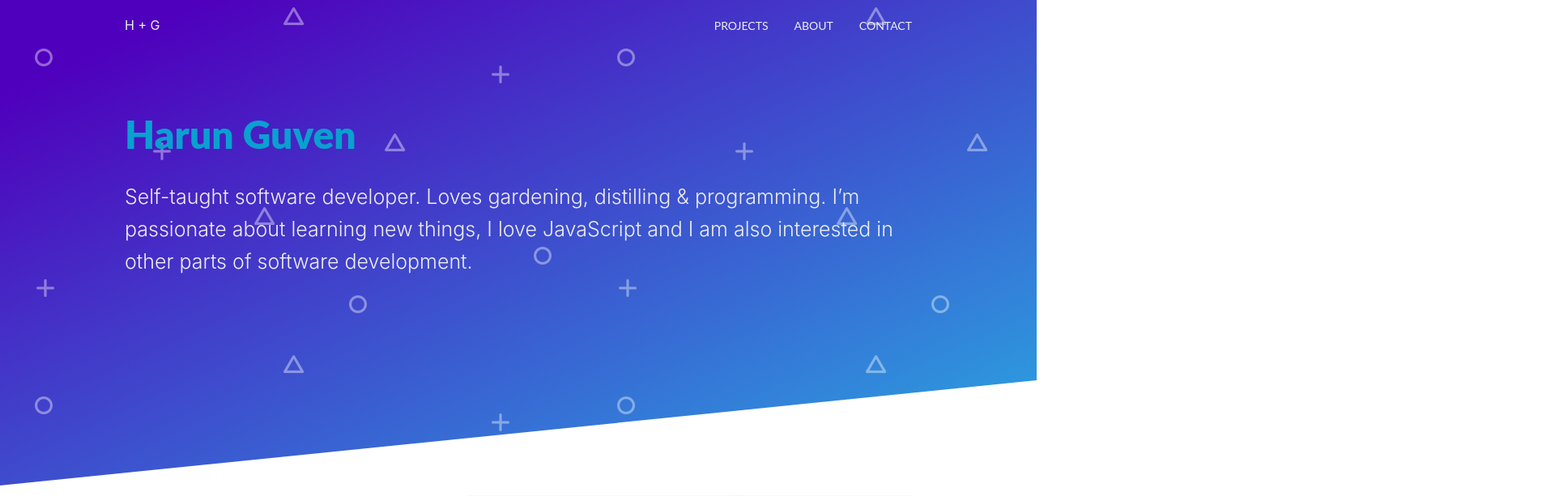
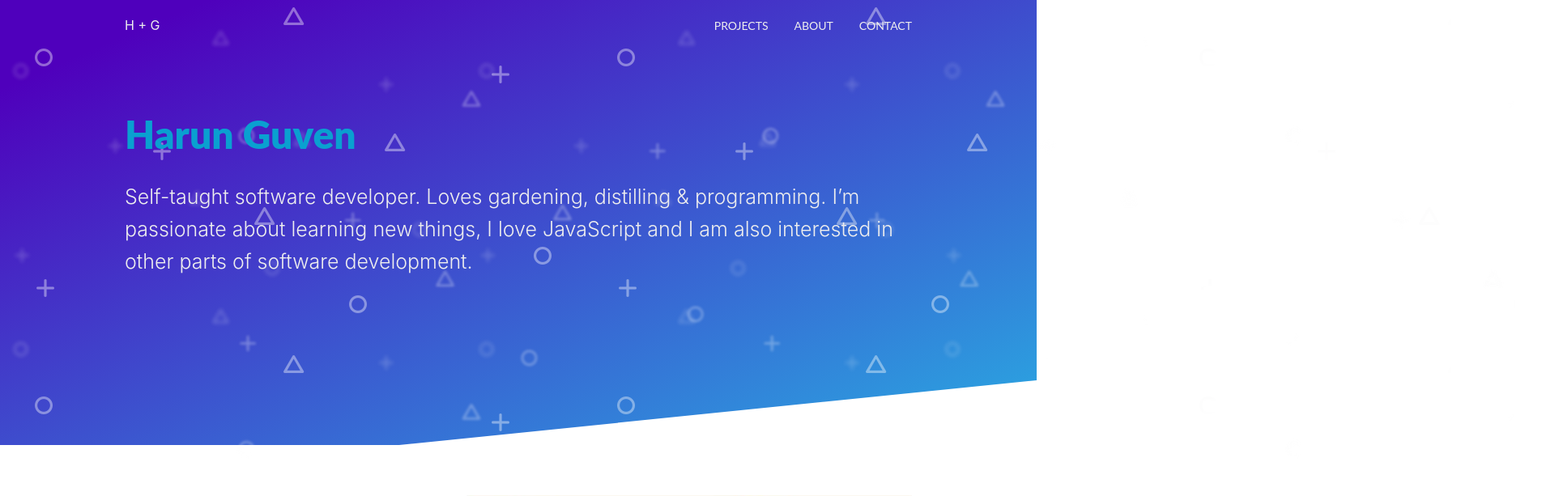
Before and after one commit to harunfr/harun-guven-com, a React (Create React App) app: page / in a window 1280 px wide. Shown: the top 613 px of the page at 81% size, 1920 px wide, since content can reach past the window. Built offline with nearby package versions, Linux system fonts and the light colour scheme.

Commit message:
added parallax effect

```diff
--- a/src/App.tsx
+++ b/src/App.tsx
@@ -7,10 +7,17 @@ import Header from './components/Header';
 import Technologies from './components/Technologies';
 import MyJourney from './components/MyJourney';
 import Projects from './components/Projects';
+import Parallax from './components/Parallax';
 
 function App() {
+  // console.log('I am rendered --> APPPPPP');
+
   // polygon height: 130;
   const [isViewingHeader, setIsViewingHeader] = useState(true);
+  const [cursorMovement, setCursorMovement] = useState({
+    deltaX: 0,
+    deltaY: 0,
+  });
 
   useEffect(() => {
     const onScroll = () => {
@@ -26,14 +33,36 @@ function App() {
     return () => window.removeEventListener('scroll', onScroll);
   }, [isViewingHeader]);
 
+  /// //////////////
+
+  useEffect(() => {
+    const onMouseMove = (event: any) => {
+      const middleX = event.view.innerWidth / 2;
+      const middleY = event.view.innerHeight / 2;
+      // console.log(event);
+      const deltaX = middleX - event.pageX;
+      const deltaY = middleY - event.pageY;
+      setCursorMovement({ deltaX, deltaY });
+    };
+    // clean up code
+    window.removeEventListener('mousemove', onMouseMove);
+    window.addEventListener('mousemove', onMouseMove, { passive: true });
+    return () => window.removeEventListener('mousemove', onMouseMove);
+  }, [cursorMovement]);
+
+  /// //////////
+
   return (
     <>
       <GlobalStyle />
 
       <MainContainer>
+        <Parallax
+          verticalMove={cursorMovement.deltaX}
+          horizontalMove={cursorMovement.deltaY}
+        />
         <Navigation isViewingHeader={isViewingHeader} />
         <Header />
-
         {/* <main> */}
         <Projects />
         <Technologies />
--- a/src/components/Header/styles.tsx
+++ b/src/components/Header/styles.tsx
@@ -1,42 +1,14 @@
 import styled from 'styled-components/macro';
 import testBg from '../../assets/testBg.png';
-//
-// import helpers
-//
 
 export const Container = styled.header`
   margin-top: -100px;
-  /* border: 1px solid blue; */
   height: 550px;
   padding: 120px 0 150px 0;
   background-color: transparent;
   color: #f00;
+`;
 
-  &::before {
-    content: '';
-    z-index: -1;
-    position: absolute;
-    left: 0;
-    top: 0;
-    width: 100%;
-    height: 600px;
-    background: linear-gradient(to bottom right, #4f00bc 10%, #29abe2 100%);
-  }
-  &::after {
-    content: '';
-    z-index: -1;
-    position: absolute;
-    left: 0;
-    top: 0;
-    width: 100%;
-    height: 600px;
-    background: url(${testBg});
-    background-repeat: repeat;
-  }
-`;
-//
-// helpers here if needed.
-//
 export const MyName = styled.h1`
   color: #0aa0d0;
   font-size: 3rem;
--- a/src/components/MyJourney/styles.tsx
+++ b/src/components/MyJourney/styles.tsx
@@ -1,12 +1,10 @@
 import styled from 'styled-components/macro';
-
 
 export const Container = styled.section`
   display: flex;
   flex-direction: column;
   row-gap: 1rem;
 `;
-
 
 export const StackWrapper = styled.div``;
 export const BoldText = styled.span`
@@ -24,6 +22,4 @@ export const JourneyTitle = styled.h3`
   font-size: 1.25rem;
   color: #0aa0d0;
 `;
-export const JourneyBody = styled.span`
-
-`;
+export const JourneyBody = styled.span``;
--- /dev/null
+++ b/src/components/Parallax/index.tsx
@@ -0,0 +1,48 @@
+import React from 'react';
+
+import {
+  Container, Parallaxes, ParallaxWrapper, ParallaxItem,
+} from './styles';
+/**
+ * first parallax item is the front one.
+ */
+
+interface Props {
+  front?: boolean;
+  middle?: boolean;
+  back?: boolean;
+  verticalMove: number;
+  horizontalMove: number;
+}
+
+function Parallax({ verticalMove, horizontalMove }: Props) {
+  return (
+    <Container>
+      <Parallaxes>
+        <ParallaxWrapper
+          front
+          verticalMove={verticalMove}
+          horizontalMove={horizontalMove}
+        >
+          <ParallaxItem front />
+        </ParallaxWrapper>
+        <ParallaxWrapper
+          middle
+          verticalMove={verticalMove}
+          horizontalMove={horizontalMove}
+        >
+          <ParallaxItem middle />
+        </ParallaxWrapper>
+        <ParallaxWrapper
+          back
+          verticalMove={verticalMove}
+          horizontalMove={horizontalMove}
+        >
+          <ParallaxItem back />
+        </ParallaxWrapper>
+      </Parallaxes>
+    </Container>
+  );
+}
+
+export default Parallax;
--- /dev/null
+++ b/src/components/Parallax/styles.tsx
@@ -0,0 +1,86 @@
+import styled from 'styled-components/macro';
+import testBg from '../../assets/testBg.webp';
+
+/** horizontal factor is 5.66 for front, 5.66 * 3 / 2 for middle and 5.66 * 3 / 1 for back. */
+/** vertical factor is 8.4 for front, 8.4 * 3 / 2 for middle and 8.4 * 3 / 1 for back. */
+
+export const Container = styled.div`
+  z-index: -1;
+  position: absolute;
+  /* border: 10px solid green; */
+  background: linear-gradient(to bottom right, #4f00bc 10%, #29abe2 100%);
+  left: 0;
+  top: 0;
+  width: 100%;
+  height: 550px;
+`;
+
+export const Parallaxes = styled.ul`
+  position: relative;
+  transform: translate3d(0px, 0px, 0px);
+  transform-style: preserve-3d;
+  backface-visibility: hidden;
+  width: 100%;
+  height: 92%;
+  opacity: 1;
+  /* animation: parallax-pattern 3.1s ease; */
+`;
+
+interface Props {
+  front?: boolean;
+  middle?: boolean;
+  back?: boolean;
+  horizontalMove: number;
+  verticalMove: number;
+}
+
+export const ParallaxWrapper = styled.li.attrs<Props>((props) => ({
+  style: {
+    transform: `translate3d(${
+      props.front
+        ? props.verticalMove / 5.66
+        : props.middle
+          ? props.verticalMove / 8.475
+          : props.verticalMove / 16.98
+    }px, ${
+      props.front
+        ? props.horizontalMove / 5.66
+        : props.middle
+          ? props.horizontalMove / 8.475
+          : props.horizontalMove / 16.98
+    }px, 0)`,
+  },
+}))<Props>`
+  position: absolute;
+  transform-style: preserve-3d;
+  backface-visibility: hidden;
+  display: block;
+  list-style: none;
+  height: 100%;
+  width: 120%;
+  left: 0px;
+  top: 0px;
+  transition: transform 0.2s;
+`;
+
+export const ParallaxItem = styled.div<{
+  front?: boolean;
+  middle?: boolean;
+  back?: boolean;
+}>`
+  background-image: url('${testBg}');
+  background-repeat: repeat;
+  display: block;
+  width: 140%;
+  height: 110%;
+  position: relative;
+  opacity: ${(props) => (props.back ? '0.6' : props.middle ? '0.8' : 1)};
+  filter: ${(props) =>
+    props.back ? 'blur(3px)' : props.middle ? 'blur(2px)' : 1};
+  background-position: ${(props) =>
+    props.back ? 'top center' : props.middle ? 'top right' : 'top left'};
+  transform: ${(props) =>
+    props.back ? 'scale(0.8)' : props.middle ? 'scale(0.9)' : 'scale(1)'};
+  top: ${(props) => (props.back ? '-5%' : props.middle ? '15%' : '0')};
+  left: ${(props) => (props.back ? '-15%' : props.middle ? '10%' : '0')};
+`;
```
Also changed, not shown: .eslintrc.json, src/assets/testBg.webp (added), src/components/Parallax/temp.txt (added).
